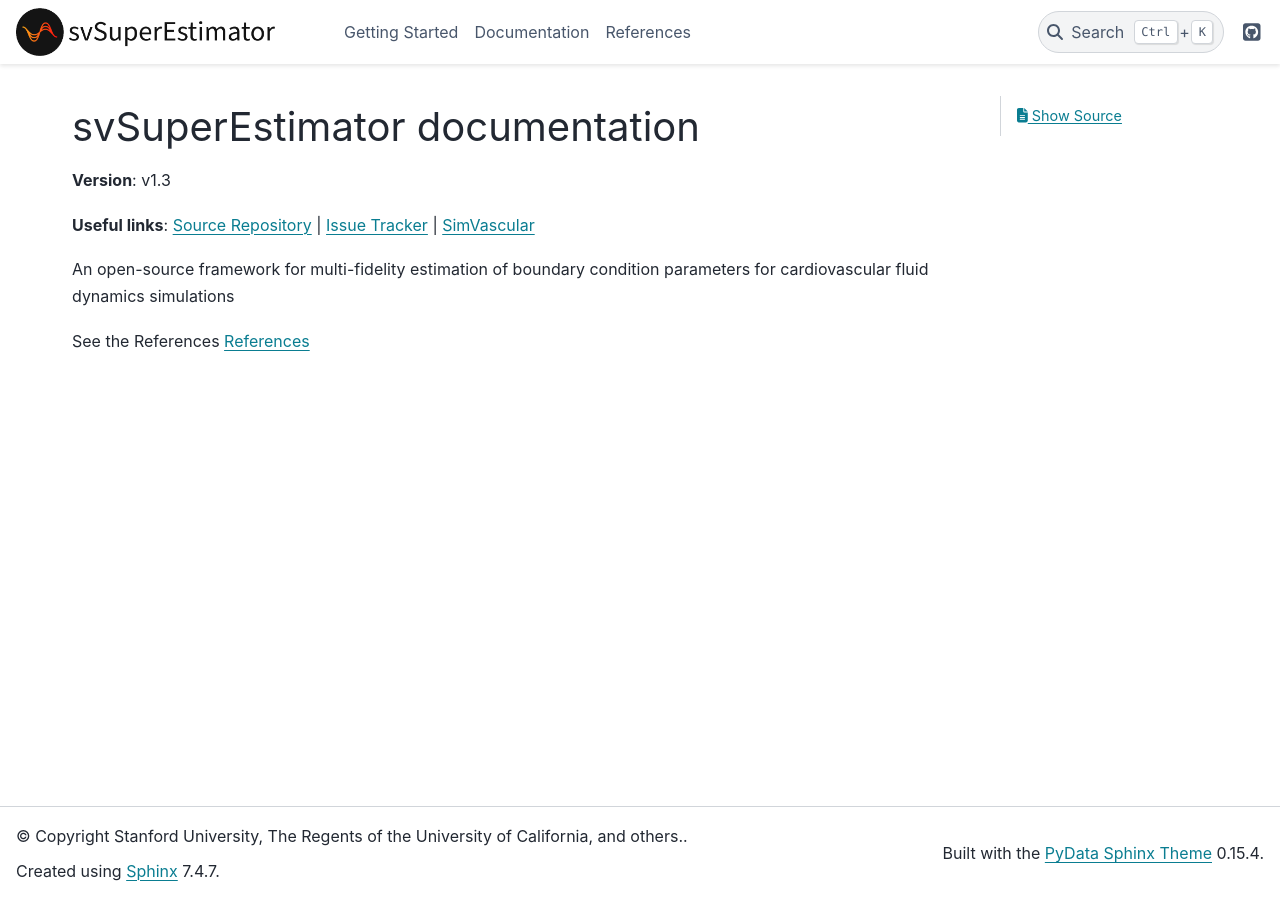
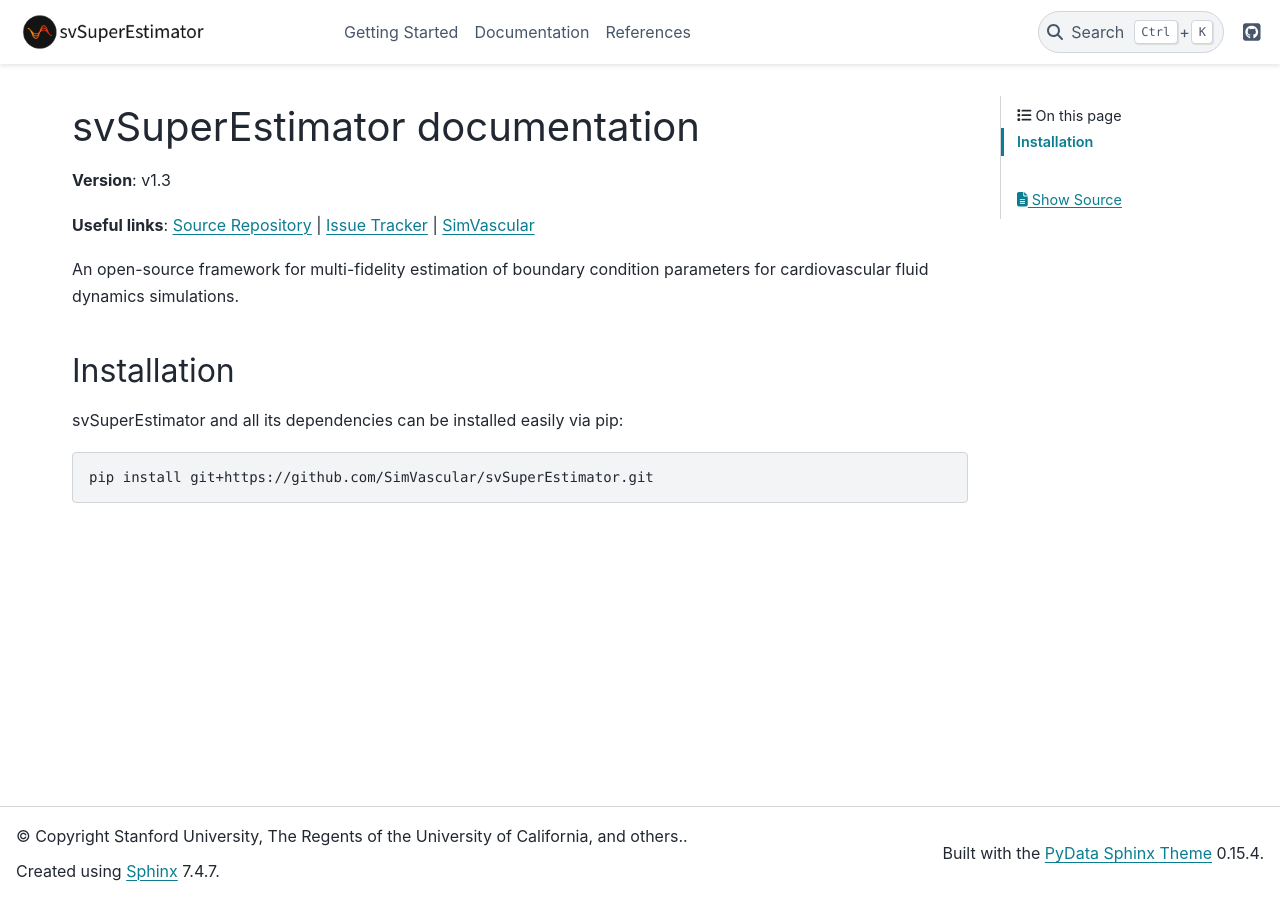
Before and after one commit to StanfordCBCL/svSuperEstimator, a Sphinx documentation site: the page built from doc/source/index.rst, in a window 1280 px wide. Built offline with Sphinx 7.4.7 and the PyData theme 0.15.4, drawn with Linux system fonts in a browser that asks for light colours; pages that are not in the unit, such as notebooks, are missing from menus.

Commit message:
Some documentation suff

```diff
--- a/doc/source/index.rst
+++ b/doc/source/index.rst
@@ -12,9 +12,16 @@ svSuperEstimator documentation
 `SimVascular <https://simvascular.github.io>`_
 
 An open-source framework for multi-fidelity estimation of boundary condition
-parameters for cardiovascular fluid dynamics simulations
+parameters for cardiovascular fluid dynamics simulations.
 
-See the References :ref:`references`
+Installation
+************
+
+svSuperEstimator and all its dependencies can be installed easily via pip:
+
+.. code-block:: bash
+
+   pip install git+https://github.com/SimVascular/svSuperEstimator.git
 
 .. toctree::
    :maxdepth: 1
--- a/pyproject.toml
+++ b/pyproject.toml
@@ -11,6 +11,7 @@ dependencies = [
     "scipy",
     "vtk",
     "plotly",
+    "pandas",
     "svzerodsolver @ git+https://github.com/SimVascular/svZeroDSolver.git@master",
 ]
 dynamic = ["version", "readme"]
```
Also changed, not shown: README.md (+1 -2 lines), doc/source/img/logo.png.
